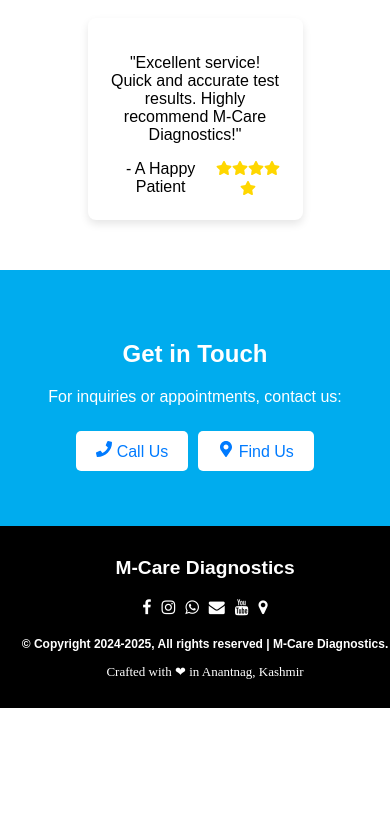
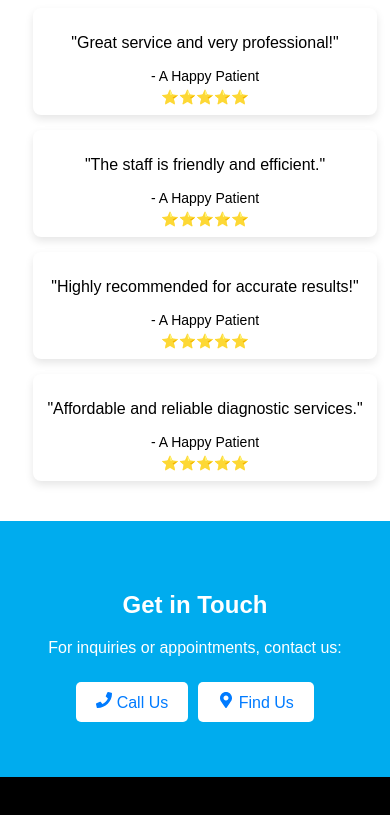
Before and after one commit to Talib92/mcare, a React (Create React App) app: page / in a window 390 px wide. Shown: the part 2760-3575 px from the top of the page. Before the commit the page ends 3468 px from the top, so only its background shows below. Built offline with nearby package versions, Linux system fonts and the light colour scheme.

Commit message:
improved the responsiveness

```diff
--- a/src/App.css
+++ b/src/App.css
@@ -118,8 +118,8 @@
     font-weight: bold;
 }
 
-.footer-details h2 {
-  font-size: 2rem;
+.footer-details p strong {
+  font-size: 1.5rem;
   color: white;
   margin-bottom: 20px;
 }
@@ -170,7 +170,7 @@
     border-radius: 5px;
     margin: 5px 0;
     box-shadow: 0 2px 5px rgba(0, 0, 0, 0.1);
-    transition: transform 0.2s ease-in-out;
+    transition: 0.2s ease-in-out;
 }
 
 .about-li li:hover {
@@ -283,7 +283,7 @@
     background: transparent;
     color: white;
     border: 2px solid white;
-    transition: 0.3s ease;
+    transition: 0.2s ease;
   }
 
   .btn:hover {
@@ -320,7 +320,7 @@
     text-decoration: none;
     text-align: center;
     margin-top: 20px;
-    transition: background-color 0.3s ease;
+    transition: 0.3s ease;
   }
 
   .view-more:hover {
@@ -351,7 +351,6 @@
     color: #555;
   }
 
-  /* Services List Grid */
   .services-list {
     display: grid;
     grid-template-columns: repeat(3, 1fr);
@@ -419,6 +418,11 @@
     box-shadow: 0 4px 8px rgba(0, 0, 0, 0.1);
     text-align: center;
     width: 200px;
+    transition: 0.2s ease;
+  }
+
+  .why-card:hover{
+    transform: translateY(-5px);
   }
 
   .why-icon {
@@ -436,15 +440,29 @@
     padding: 20px;
     border-radius: 8px;
     box-shadow: 0 4px 8px rgba(0, 0, 0, 0.1);
+    text-align: center;
     margin: auto;
-    width: 50%;
+    width: 70%;
+    transition: 0.3s ease;
   }
+
+  .testimonials-grid {
+    display: grid;
+    grid-template-columns: repeat(2, 1fr);
+    gap: 30px;
+    max-width: 100%;
+    margin: auto;
+}
 
   .testimonial-footer {
     display: flex;
     justify-content: space-between;
     margin-top: 10px;
   }
+
+  .testimonial-card:hover {
+    transform: translateY(-5px);
+}
 
   .stars {
     color: gold;
@@ -519,27 +537,26 @@
   @media (max-width: 768px) {
     .nav {
         display: none;
-        flex-direction: column;
+        flex-direction: row;
         width: 100%;
         text-align: center;
         background-color: #fff;
         position: absolute;
         top: 90px;
-        left: 1;
+        left: 0;
         right: 0;
         box-shadow: 0 4px 6px rgba(0, 0, 0, 0.1);
-        padding: 10px 0;
     }
 
-    .nav-item {
-        padding: 10px;
-        width: 100%;
+    .nav-item.active {
+        display: flex;
+        padding: 5px;
+        width: 25%;
     }
 
     .nav-bar {
         display: flex;
         flex-direction: row;
-        align-items: center;
         justify-content: space-between;
     }
 
@@ -548,20 +565,23 @@
     }
 
     .nav.active {
+        border: none;
         display: flex;
+        padding: 20px 0px;
     }
 }
 @media (max-width: 480px) {
-    .nav-item {
+    .nav-item.active {
+        display: flex;
         font-size: 14px;
     }
+    .nav.active {
+      display: flex;
+      padding: 5px 0px;
+  }
 }
 
 @media (max-width: 768px) {
-  .footer {
-      padding: 20px 10px;
-  }
-
   .footer-details h2 {
       font-size: 1.5rem;
   }
@@ -584,11 +604,7 @@
   }
 }
 
-/* Media Queries for Mobile Devices */
 @media (max-width: 480px) {
-  .footer {
-      padding: 15px 10px;
-  }
 
   .footer-details h2 {
       font-size: 1.2rem;
@@ -611,7 +627,7 @@
   }
 }
 
-@media (max-width: 1024px) { /* Tablets */
+@media (max-width: 1024px) {
   .about {
       max-width: 90%;
       padding: 15px;
@@ -631,7 +647,7 @@
   }
 }
 
-@media (max-width: 768px) { /* Tablets in portrait mode and small screens */
+@media (max-width: 768px) {
   .about {
       max-width: 95%;
       padding: 10px;
@@ -651,7 +667,7 @@
   }
 }
 
-@media (max-width: 480px) { /* Mobile devices */
+@media (max-width: 480px) {
   .about {
       max-width: 100%;
       padding: 10px;
@@ -700,7 +716,6 @@
   }
 }
 
-/* Mobile devices */
 @media (max-width: 768px) {
   .contact {
     max-width: 90%;
@@ -777,7 +792,6 @@
   }
 }
 
-/* Mobile devices */
 @media (max-width: 768px) {
   .services-page {
     max-width: 95%;
@@ -831,3 +845,55 @@
     grid-template-columns: repeat(1, 1fr);
   }
 }
+
+@media screen and (max-width: 1024px) {
+  .testimonials-grid {
+      grid-template-columns: repeat(1, 1fr);
+      max-width: 90%;
+  }
+
+  .testimonial-card {
+      width: 80%;
+  }
+}
+
+@media screen and (max-width: 768px) {
+  .testimonials {
+      padding: 40px 15px;
+  }
+
+  .testimonials-grid {
+      grid-template-columns: repeat(1, 1fr);
+      gap: 15px;
+  }
+
+  .testimonial-card {
+      width: 90%;
+      padding: 15px;
+  }
+
+  .testimonial-footer {
+      flex-direction: column;
+      align-items: center;
+      gap: 5px;
+  }
+}
+
+@media screen and (max-width: 480px) {
+  .testimonials h2 {
+      font-size: 1.5rem;
+  }
+
+  .testimonial-card {
+      width: 100%;
+      padding: 10px;
+  }
+
+  .testimonial-footer span {
+      font-size: 14px;
+  }
+
+  .stars {
+      font-size: 16px;
+  }
+}
--- a/src/components/Footer.js
+++ b/src/components/Footer.js
@@ -5,7 +5,7 @@
   return (
     <div className="footer">
       <div className="footer-details">
-        <h2>M-Care Diagnostics</h2>
+        <p> <strong>M-Care Diagnostics</strong> <br /> Khah Bazar GMC Road Janglantmandi Anantnag, Kashmir 192101</p>
       </div>
       <div className="social-icons">
         <a
--- a/src/components/Header.js
+++ b/src/components/Header.js
@@ -10,7 +10,7 @@
   };
 
   const closeMenu = () => {
-    setIsMenuOpen(false);
+    setIsMenuOpen(true);
   };
 
   return (
--- a/src/components/Home.js
+++ b/src/components/Home.js
@@ -47,13 +47,7 @@
       <div className="services">
         <h2>Our Popular Tests</h2>
         <div className="services-grid">
-          {[
-            "Complete Blood Count (CBC)",
-            "Liver Function Tests (LFT)",
-            "Kidney Function Tests (KFT)",
-            "Thyroid Function (T3, T4, TSH)",
-            "Lipid Profile",
-          ].map((test, index) => (
+          {["Complete Blood Count (CBC)", "Liver Function Tests (LFT)", "Kidney Function Tests (KFT)", "Thyroid Function (T3, T4, TSH)", "Lipid Profile"].map((test, index) => (
             <div key={index} className="service-card">
               <FaFlask className="service-icon" />
               <p>{test}</p>
@@ -80,18 +74,40 @@
         </div>
       </div>
 
-      <div className="testimonials">
-        <h2>What Our Patients Say</h2>
-        <div className="testimonial-card">
-          <p>"Excellent service! Quick and accurate test results. Highly recommend M-Care Diagnostics!"</p>
-          <div className="testimonial-footer">
-            <span>- A Happy Patient</span>
-            <div className="stars">
-              <FaStar /><FaStar /><FaStar /><FaStar /><FaStar />
+      <section class="testimonials">
+    <h2>What Our Patients Say</h2>
+    <div class="testimonials-grid">
+        <div class="testimonial-card">
+            <p>"Great service and very professional!"</p>
+            <div class="testimonial-footer">
+                <span>- A Happy Patient</span>
+                <span class="stars">⭐⭐⭐⭐⭐</span>
             </div>
-          </div>
         </div>
-      </div>
+        <div class="testimonial-card">
+            <p>"The staff is friendly and efficient."</p>
+            <div class="testimonial-footer">
+                <span>- A Happy Patient</span>
+                <span class="stars">⭐⭐⭐⭐⭐</span>
+            </div>
+        </div>
+        <div class="testimonial-card">
+            <p>"Highly recommended for accurate results!"</p>
+            <div class="testimonial-footer">
+                <span>- A Happy Patient</span>
+                <span class="stars">⭐⭐⭐⭐⭐</span>
+            </div>
+        </div>
+        <div class="testimonial-card">
+            <p>"Affordable and reliable diagnostic services."</p>
+            <div class="testimonial-footer">
+                <span>- A Happy Patient</span>
+                <span class="stars">⭐⭐⭐⭐⭐</span>
+            </div>
+        </div>
+    </div>
+</section>
+
 
       <div className="contact-home">
         <h2>Get in Touch</h2>
```
